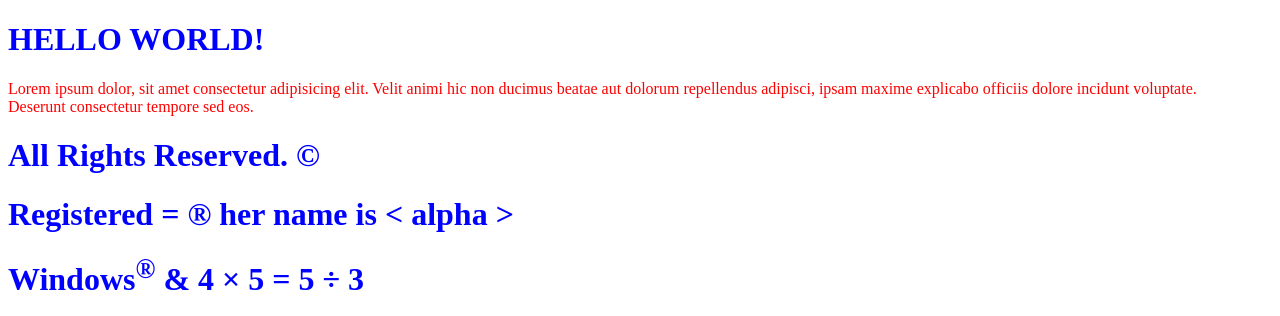
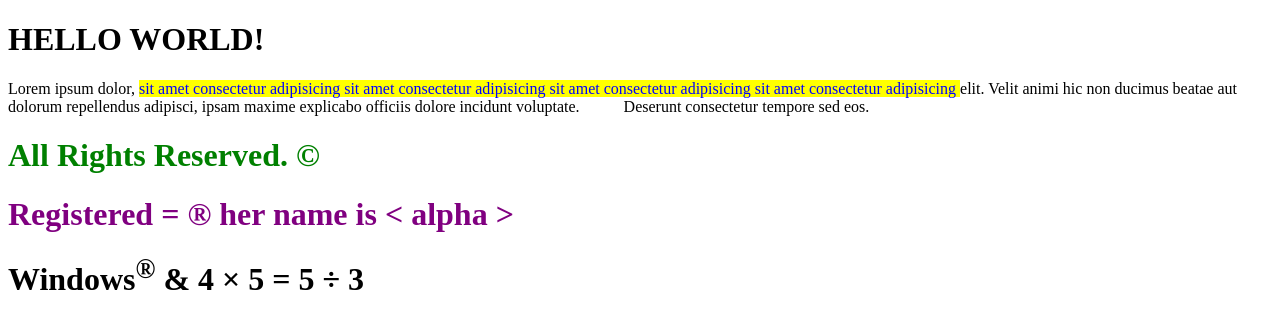
Before and after one commit to KiaBoluki/Online-Class, a plain HTML site: page index.html in a window 1280 px wide. Shown: the top 316 px of the page. Drawn offline with Linux system fonts and the light colour scheme; grey boxes are pictures that could not be loaded.

Commit message:
selectors explained

```diff
--- a/index.html
+++ b/index.html
@@ -6,16 +6,6 @@
   <meta http-equiv="X-UA-Compatible" content="IE=edge">
   <meta name="viewport" content="width=device-width, initial-scale=1.0">
   <title>images</title>
-  <meta name="description"
-    content="خرید و فروش انواع گیتارهای نو و دست دوم.گیتارهای کلاسیک و یا الکتریکی . ساخت ایران و آمریکا ">
-
-  <meta name="keywords" content="
-  گیتار,
-  خرید,
-  فروش,
-  ">
-
-  <meta name="author" content="دکتر احمدی نژاد">
 
   <link rel="stylesheet" href="./style.css">
 
@@ -24,9 +14,18 @@
 <body>
   <div>
 
-    <h1>HELLO WORLD!</h1>
-    <p>Lorem ipsum dolor,
-      <span class="red">
+    <h1 class="windows">HELLO WORLD!</h1>
+    <p class="">Lorem ipsum dolor,
+      <span class="windows">
+        sit amet consectetur adipisicing
+      </span>
+      <span class="windows">
+        sit amet consectetur adipisicing
+      </span>
+      <span class="windows">
+        sit amet consectetur adipisicing
+      </span>
+      <span class="windows">
         sit amet consectetur adipisicing
       </span>
       elit. Velit animi hic non ducimus beatae aut dolorum
@@ -39,17 +38,17 @@
     </p><!-- Block element -->
 
 
-    <h1 >
+    <h1 class="reserved">
       All Rights Reserved. &copy;
     </h1>
 
-    <h1 >
+    <h1 class="registered" id="reg">
       Registered = &reg;
 
       her name is &lt; alpha &gt;
     </h1>
 
-    <h1 >
+    <h1 class="windows" >
       Windows<sup>&reg;</sup>
       &amp;
       4 &times; 5 = 5 &divide; 3
--- a/style.css
+++ b/style.css
@@ -1,7 +1,20 @@
-h1{
-  color: blue;
+.red{
+  color: green;
 }
 
-p{
+span.windows{
+  color: blue;
+  background-color: yellow;
+}
+
+.reserved{
+  color: green;
+}
+
+.registered{
   color: red;
 }
+
+#reg{
+  color: purple;
+}
```
Also changed, not shown: 1 other file.
